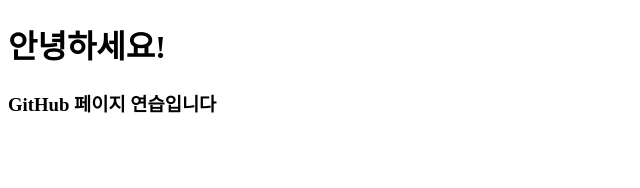
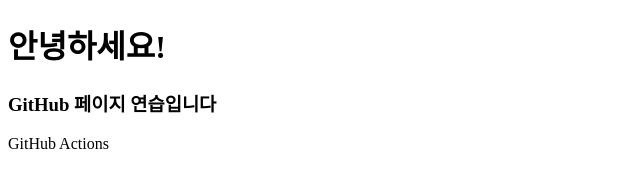
Before and after one commit to 76030322/76030322.github.io, a plain HTML site: page index.html in a window 1280 px wide. Shown: the whole page, without its empty margins (0-640 px from the left). Drawn offline with Linux system fonts and the light colour scheme.

Commit message:
Github Actions Test

```diff
--- a/index.html
+++ b/index.html
@@ -9,5 +9,6 @@
   <body>
     <h1>안녕하세요!</h1>
     <h3>GitHub 페이지 연습입니다</h3>
+    GitHub Actions
   </body>
 </html>
```
